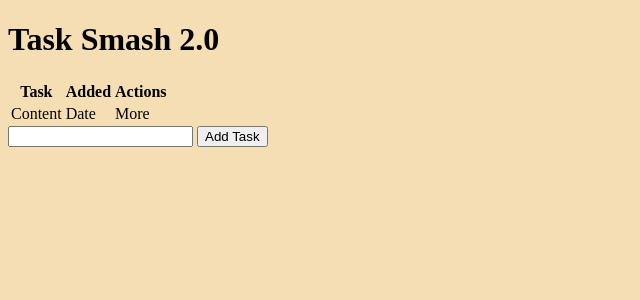
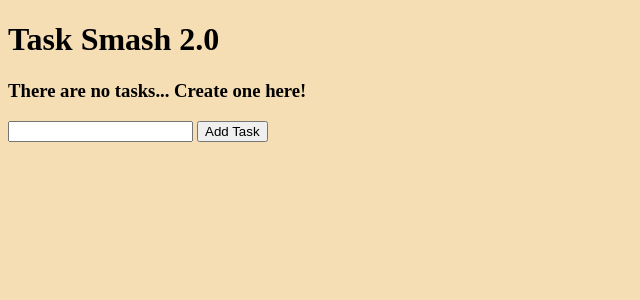
Before and after one commit to Ehiane/mastering-flask, a Flask app: page / in a window 1280 px wide. Shown: the top 300 px of the page, without its empty margins (0-640 px from the left). Run offline with Flask 3, Linux system fonts and the light colour scheme.

Commit message:
Last Checkpoint: implemented addition of tasks to the html page

```diff
--- a/templates/index.html
+++ b/templates/index.html
@@ -11,20 +11,31 @@
 <div class="content">
     <h1>Task Smash 2.0</h1>
 
+    {% if tasks | length < 1 %}
+    <h3>There are no tasks... Create one here!</h3>
+    {% else %}
     <table>
         <tr>
             <th>Task</th>
             <th>Added</th>
             <th>Actions</th>
         </tr>
-        <tr>
-            <td>Content</td>
-            <td>Date</td>
-            <td>More</td>
-        </tr>
+        {% for task in tasks %}
+            <tr>
+                <td>{{task.content}}</td>
+                <td>{{task.created.strftime("%Y-%m-%d")}}</td>
+                <td>
+                    <a href="/delete/{{task.id}}">Delete</a>
+                    <br>
+                    <a href="/update/{{task.id}}">Update</a>
+
+                </td>
+            </tr>
+        {% endfor %}
     </table>
+    {% endif %}
 
-    <form action="">
+    <form action="/" method="POST">
         <input type="text" name="content" id="content" />
         <input type="submit" value="Add Task">
     </form>
```
